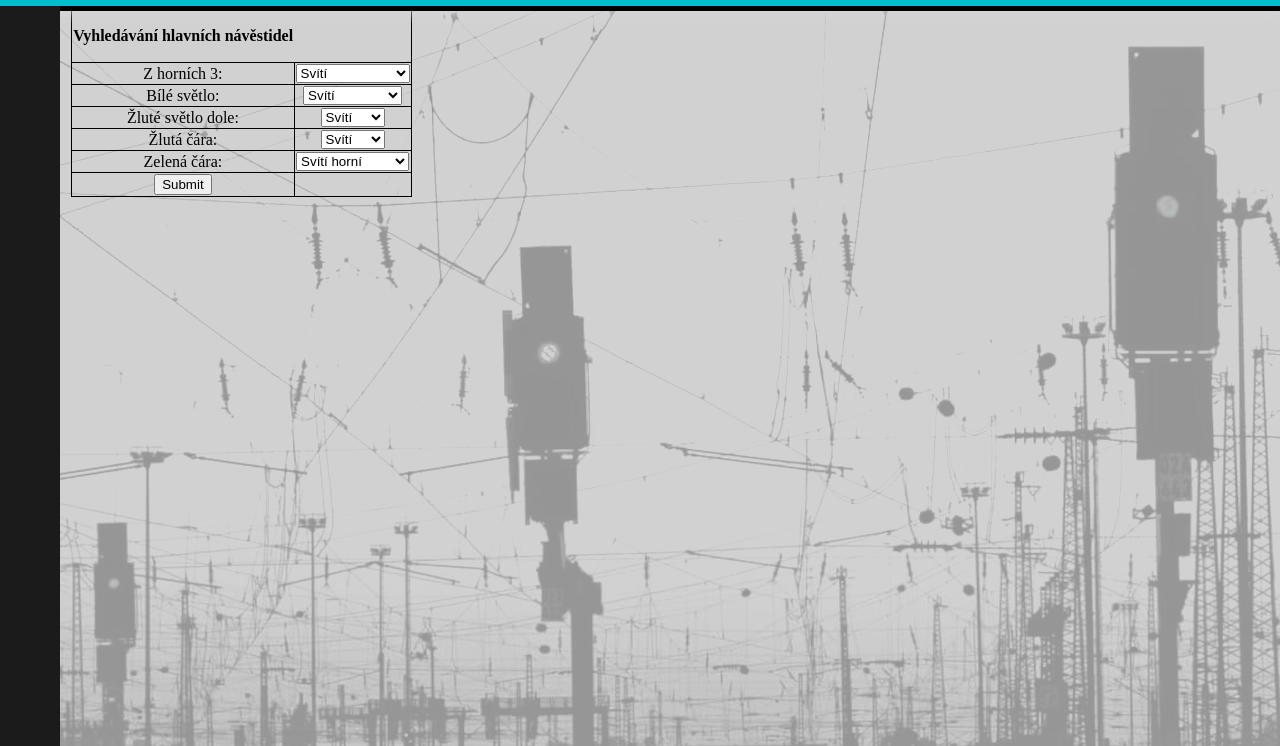
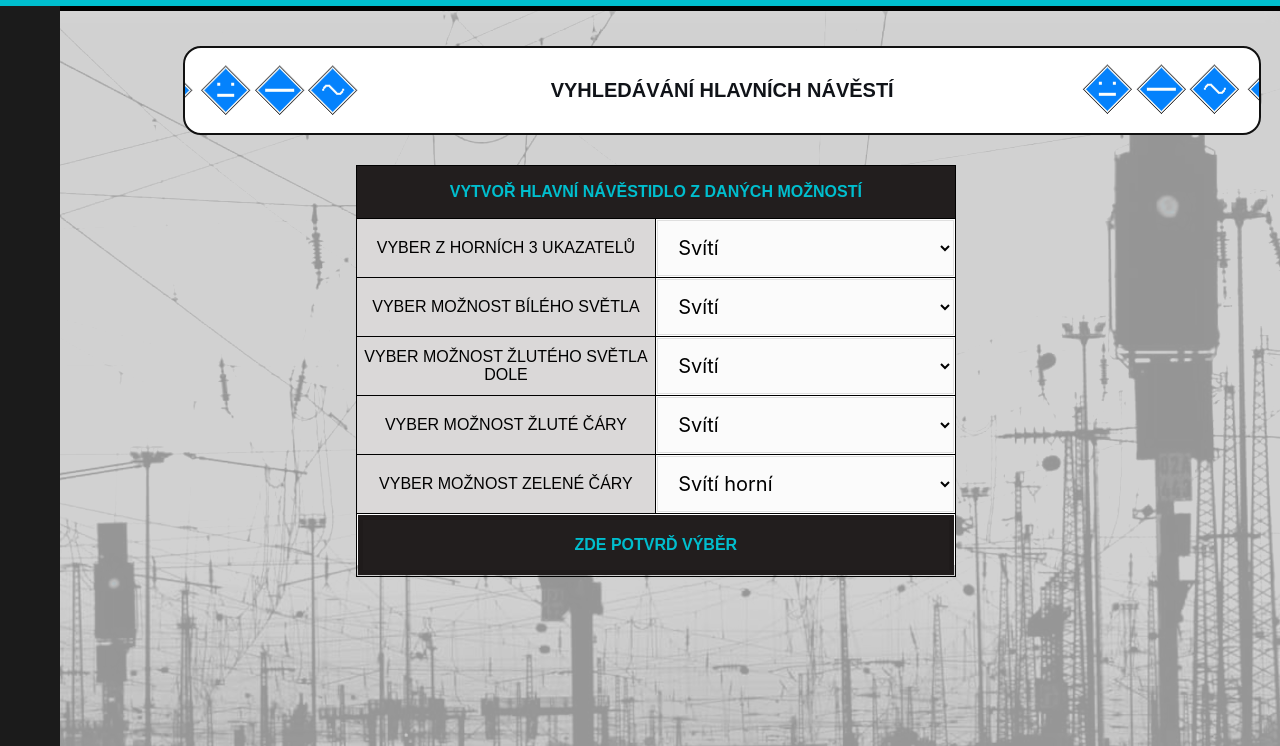
Before and after one commit to Lot-Bile/TrainSigns, a website: page src/search.html in a window 1280 px wide. Shown: the part 54-800 px from the top of the page. Drawn offline with nearby package versions, Linux system fonts and the light colour scheme.

Commit message:
predelana tabulka, zitra dodelam

```diff
--- a/src/search.html
+++ b/src/search.html
@@ -30,15 +30,17 @@
                 <li><a href="authors.html">autoři</a></li>
             </ul>
         </aside>
-
-        <div>
+    <!---Zde začíná kód pro tuto stránku-->
+    <div class="header"><div class="header-text">Vyhledávání hlavních návěstí</div></div>
+    <div class="container">
+        <div class="q-table">
             <form>
                 <table>
-                    <th>Vyhledávání hlavních návěstidel</th>
+                    <th colspan="2" id="main-text">Vytvoř hlavní návěstidlo z daných možností</th>
                     <tr>
-                        <td>Z horních 3:</td>
+                        <td id="manual-text">Vyber z horních 3 ukazatelů</td>
                         <td>
-                            <select id="topThreeLights" required>
+                            <select class="choose-button" id="topThreeLights" required>
                                 <optgroup label="Žlutá">
                                     <option value="y_on">Svítí</option>
                                     <option value="y_slow">Bliká pomalu</option>
@@ -62,9 +64,9 @@
                     </tr>
 
                     <tr>
-                        <td>Bílé světlo:</td>
+                        <td id="manual-text">Vyber možnost bílého světla</td>
                         <td>
-                            <select id="whiteLight" required>
+                            <select class="choose-button" id="whiteLight" required>
                                 <option value="on">Svítí</option>
                                 <option value="slow">Bliká pomalu</option>
                                 <option value="off">Nesvítí</option>
@@ -73,9 +75,9 @@
                     </tr>
 
                     <tr>
-                        <td>Žluté světlo dole:</td>
+                        <td id="manual-text">Vyber možnost žlutého světla dole</td>
                         <td>
-                            <select id="yellowBottomLight" required>
+                            <select class="choose-button" id="yellowBottomLight" required>
                                 <option value="on">Svítí</option>
                                 <option value="off">Nesvítí</option>
                             </select>
@@ -83,9 +85,9 @@
                     </tr>
 
                     <tr>
-                        <td>Žlutá čára:</td>
+                        <td id="manual-text">Vyber možnost žluté čáry</td>
                         <td>
-                            <select id="yellowLine" required>
+                            <select class="choose-button" id="yellowLine" required>
                                 <option value="on">Svítí</option>
                                 <option value="off">Nesvítí</option>
                             </select>
@@ -93,9 +95,9 @@
                     </tr>
 
                     <tr>
-                        <td>Zelená čára:</td>
+                        <td id="manual-text">Vyber možnost zelené čáry</td>
                         <td>
-                            <select id="greenLines" required>
+                            <select class="choose-button" id="greenLines" required>
                                 <option value="top_on">Svítí horní</option>
                                 <option value="mid_on">Svítí prostřední</option>
                                 <option value="both_on">Svítí dvě</option>
@@ -103,13 +105,13 @@
                             </select>
                         </td>
                     </tr>
-
-                    <tr>
-                        <td><input type="button" value="Submit" onclick="searchSignal()"></td>
-                    </tr>
+                        <td colspan="2"><input  id="submit-button" type="button" value="Zde potvrď výběr" onclick="searchSignal()"></td>
                 </table>
             </form>
         </div>
+
+    </div>
+    <div id="display" class="result"></div>
     </body>
 
     <script type="text/javascript" src="foundation/background-script.js"></script>
@@ -261,28 +263,172 @@
         }
     </script>
 
-    <div id="display" class="nevim"></div>
 
     <style>
+        .header {
+            margin-top: 100px;
+            margin-left: 175px;
+            height: 85px;
+            width: 85%;
+            display: table;
+            border-radius: 18px;
+            border-color: #111;
+            border: 2px solid #111;
+            background-color: white;
+            background-image: url("../img/index/header.png");
+            background-position: center;
+            background-repeat: no-repeat;
+        }
+        .header-text {
+            text-transform: uppercase;
+            text-decoration: none;
+            color: #101318;
+            font-family: arial;
+            font-size: 20px;
+            font-weight: bold;
+            text-align: center;
+            vertical-align: middle;
+            display: table-cell;
+        }
         table, tr, td {
             border: 1px solid black;
             border-collapse: collapse;
             text-align: center;
+            width: 100%;
+            height: 40px;
         }
 
         table {
             margin-top: 5%;
-            margin-left: 5%;
         }
 
         th {
             text-align: center;
             height: 50px;
         }
+        td {
+            width: 50%;
+        }
 
-        .nevim {
+        .result {
             margin-top: 1%;
             margin-left:4%;
         }
+        .container {
+            height: 400px;
+            width: 47.5%;
+            background-color: white;
+            margin-left: 27.5%;
+            margin-top: 20px;
+        }
+        #submit-button {
+            height: 60px;
+        }
+        #main-text {
+            color: #00BECE;
+            text-transform: uppercase;
+            font-weight: bold;
+            font-size: 16px;
+            font-family: Arial, Helvetica, sans-serif;
+            background-color: rgb(34, 30, 30);
+        }
+        #manual-text {
+            text-transform: uppercase;
+            font-size: 16px;
+            font-family: Arial, Helvetica, sans-serif;
+            background-color: rgb(218, 216, 216);
+        }
+        #manual-text:hover {
+            background-color: rgba(34, 30, 30, 0.651);
+            color: #ffffff;
+        }
+
+
+        .choose-button {
+            align-items: center;
+            background-color: rgba(240, 240, 240, 0.26);
+            border: 1px solid #DFDFDF;
+            box-sizing: border-box;
+            color: #000000;
+            cursor: pointer;
+            display: flex;
+            font-family: Inter, sans-serif;
+            font-size: 18px;
+            justify-content: center;
+            line-height: 28px;
+            max-width: 100%;
+            padding: 14px 22px;
+            text-decoration: none;
+            transition: all .2s;
+            user-select: none;
+            -webkit-user-select: none;
+            touch-action: manipulation;
+            width: 100%;
+        }
+
+        .choose-button:active, .choose-button:hover {
+            outline: 0;
+        }
+
+        .choose-button:hover {
+            background-color: #FFFFFF;
+            border-color: rgba(0, 0, 0, 0.19);
+        }
+
+        @media (min-width: 768px) {
+            .choose-button {
+                font-size: 20px;
+                min-width: 200px;
+                padding: 14px 16px;
+            }
+        }
+
+        #submit-button {
+            align-items: center;
+            background-color: rgb(34, 30, 30);
+            border: 5px solid rgba(0, 0, 0, 0.1);
+            box-shadow: rgba(0, 0, 0, 0.02) 0 1px 3px 0;
+            box-sizing: border-box;
+            color: #00BECE;
+            cursor: pointer;
+            display: inline-flex;
+            font-family: Arial, Helvetica, sans-serif;
+            font-size: 16px;
+            font-weight: 600;
+            justify-content: center;
+            line-height: 1.25;
+            margin: 0;
+            min-height: 3rem;
+            padding: calc(.875rem - 1px) calc(1.5rem - 1px);
+            position: relative;
+            text-decoration: none;
+            transition: all 250ms;
+            user-select: none;
+            -webkit-user-select: none;
+            touch-action: manipulation;
+            vertical-align: baseline;
+            width: 100%;
+            text-transform: uppercase;
+        }
+
+        #submit-button:hover, #submit-button:focus {
+            border-color: rgba(0, 0, 0, 0.15);
+            box-shadow: rgba(0, 0, 0, 0.1) 0 4px 12px;
+            color: rgb(255, 255, 255);
+        }
+
+        #submit-button:hover {
+            transform: translateY(-1px);
+        }
+
+        #submit-button:active {
+            background-color: #F0F0F1;
+            border-color: rgba(0, 0, 0, 0.15);
+            box-shadow: rgba(0, 0, 0, 0.06) 0 2px 4px;
+            color: rgba(0, 0, 0, 0.65);
+            transform: translateY(0);
+        }
+
     </style>
+    <!---Zde končí kód pro tuto stránku-->
 </html>
```
